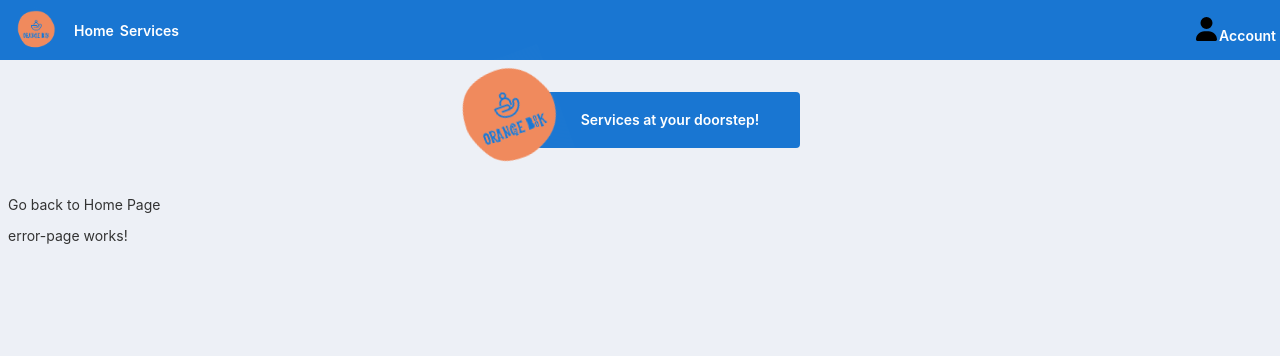
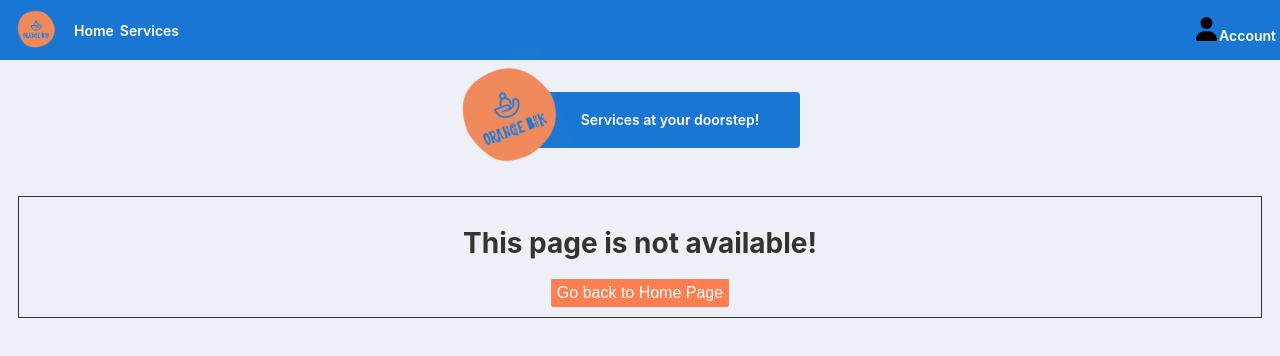
Before and after one commit to AnanyaSahu/orange-book, an Angular app in the folder orangeBookFrontend/: page /404 in a window 1280 px wide. Shown: the top 356 px of the page. Built offline with nearby package versions, Linux system fonts and the light colour scheme.

Commit message:
error page

```diff
--- a/orangeBookFrontend/src/app/error-page/error-page.component.html
+++ b/orangeBookFrontend/src/app/error-page/error-page.component.html
@@ -2,10 +2,11 @@
 
 
 
-<div class='card'>
-    <div class='card-content display-content'>
-        <div (click)="navigateToHomePage()">Go back to Home Page</div>
-        <p>error-page works!</p>
+<div class='card error-page-card'>
+    <div class='card-content display-content ailgn-items'>
 
+        <h1>This page is not available!</h1>
+
+        <button type="button" class="btn-primary" (click)="navigateToHomePage()">Go back to Home Page</button>
             </div>
             </div>
--- a/orangeBookFrontend/src/app/error-page/error-page.component.scss
+++ b/orangeBookFrontend/src/app/error-page/error-page.component.scss
@@ -0,0 +1,12 @@
+.ailgn-items{
+    text-align: center;
+    // position: absolute;
+    // top: 40%;
+    // left: 40%;
+}
+
+// .error-page-card{
+//     // min-height: 400px;
+
+//     // position: relative;
+// }
--- a/orangeBookFrontend/src/styles.scss
+++ b/orangeBookFrontend/src/styles.scss
@@ -33,3 +33,9 @@
 .cursor-pointer{
     cursor: pointer;
 }
+.card {
+    margin: 10px;
+    border-style: solid;
+    border-width: thin;
+    padding: 10px;
+  }
```
